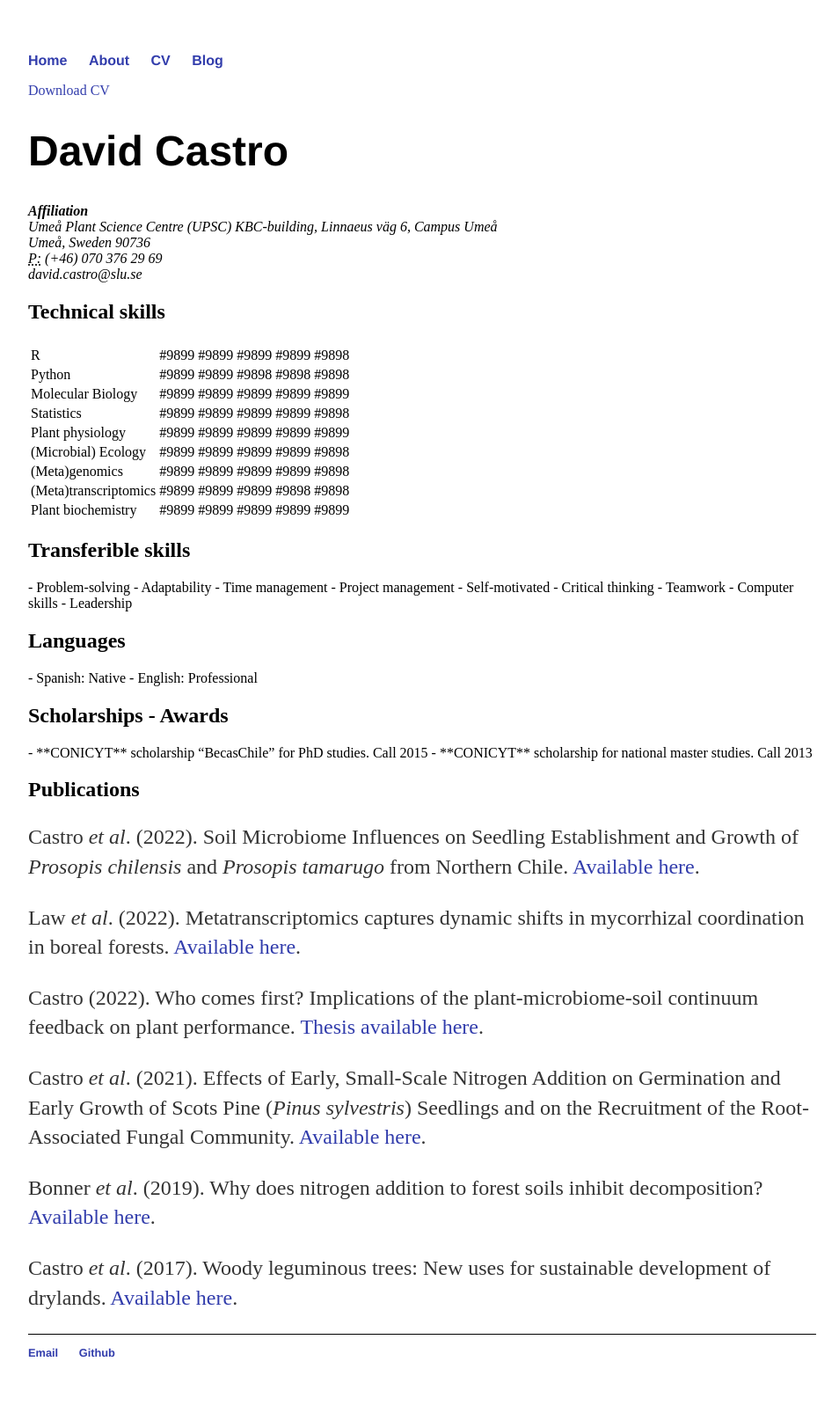
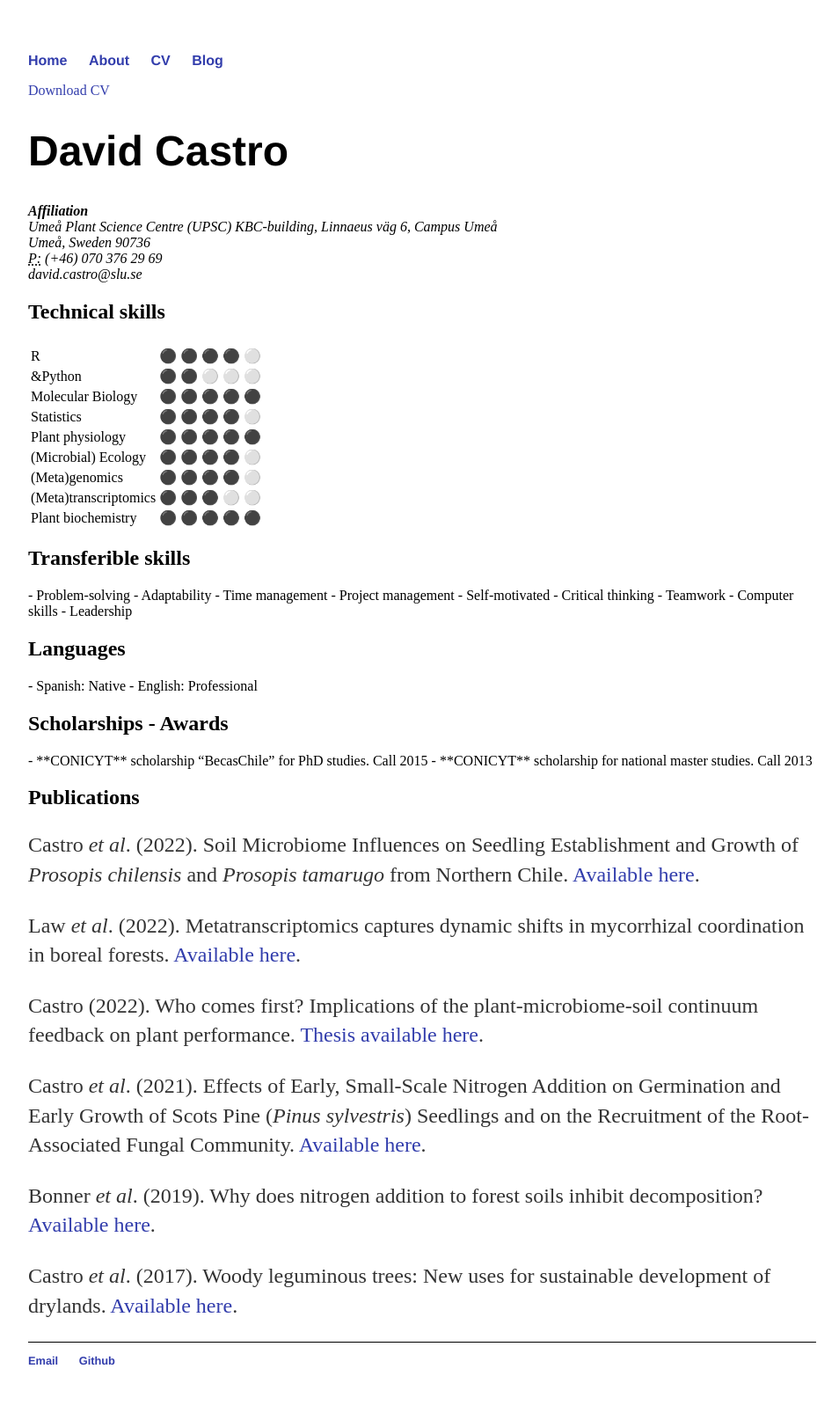
Before and after one commit to davcastrom/davcastrom.github.io, a Jekyll site: the page built from cv/index.html, in a window 1280 px wide. Shown: the whole page at 88% size, without its empty margins (160-1114 px from the left). Built offline with Jekyll 4.4.1, drawn with Linux system fonts in a browser that asks for light colours.

Commit message:
Update index.html

```diff
--- a/cv/index.html
+++ b/cv/index.html
@@ -27,75 +27,75 @@ title: David Castro CV
 	</tr>
 	<tr>
 	  <td>R</td>
-	  <td>#9899</td>
-	  <td>#9899</td>
-	  <td>#9899</td>
-	  <td>#9899</td>
-	  <td>#9898</td>
+	  <td>&#9899</td>
+	  <td>&#9899</td>
+	  <td>&#9899</td>
+	  <td>&#9899</td>
+	  <td>&#9898</td>
 	</tr>
 	<tr>
-		<td>Python</td>
-		<td>#9899</td>
-		<td>#9899</td>
-		<td>#9898</td>
-		<td>#9898</td>
-		<td>#9898</td>
+		<td>&Python</td>
+		<td>&#9899</td>
+		<td>&#9899</td>
+		<td>&#9898</td>
+		<td>&#9898</td>
+		<td>&#9898</td>
 	  </tr>
 	  <tr>
 		<td>Molecular Biology</td>
-		<td>#9899</td>
-		<td>#9899</td>
-		<td>#9899</td>
-		<td>#9899</td>
-		<td>#9899</td>
+		<td>&#9899</td>
+		<td>&#9899</td>
+		<td>&#9899</td>
+		<td>&#9899</td>
+		<td>&#9899</td>
 	  </tr>
 	  <tr>
 		<td>Statistics</td>
-		<td>#9899</td>
-		<td>#9899</td>
-		<td>#9899</td>
-		<td>#9899</td>
-		<td>#9898</td>
+		<td>&#9899</td>
+		<td>&#9899</td>
+		<td>&#9899</td>
+		<td>&#9899</td>
+		<td>&#9898</td>
 	  </tr>
 	  <tr>
 		<td>Plant physiology</td>
-		<td>#9899</td>
-		<td>#9899</td>
-		<td>#9899</td>
-		<td>#9899</td>
-		<td>#9899</td>
+		<td>&#9899</td>
+		<td>&#9899</td>
+		<td>&#9899</td>
+		<td>&#9899</td>
+		<td>&#9899</td>
 	  </tr>
 	  <tr>
 		<td>(Microbial) Ecology</td>
-		<td>#9899</td>
-		<td>#9899</td>
-		<td>#9899</td>
-		<td>#9899</td>
-		<td>#9898</td>
+		<td>&#9899</td>
+		<td>&#9899</td>
+		<td>&#9899</td>
+		<td>&#9899</td>
+		<td>&#9898</td>
 	  </tr>
 	  <tr>
 		<td>(Meta)genomics</td>
-		<td>#9899</td>
-		<td>#9899</td>
-		<td>#9899</td>
-		<td>#9899</td>
-		<td>#9898</td>
+		<td>&#9899</td>
+		<td>&#9899</td>
+		<td>&#9899</td>
+		<td>&#9899</td>
+		<td>&#9898</td>
 	  </tr>
 	  <tr>
 		<td>(Meta)transcriptomics</td>
-		<td>#9899</td>
-		<td>#9899</td>
-		<td>#9899</td>
-		<td>#9898</td>
-		<td>#9898</td>
+		<td>&#9899</td>
+		<td>&#9899</td>
+		<td>&#9899</td>
+		<td>&#9898</td>
+		<td>&#9898</td>
 	  </tr>
 	  <tr>
 		<td>Plant biochemistry</td>
-		<td>#9899</td>
-		<td>#9899</td>
-		<td>#9899</td>
-		<td>#9899</td>
-		<td>#9899</td>
+		<td>&#9899</td>
+		<td>&#9899</td>
+		<td>&#9899</td>
+		<td>&#9899</td>
+		<td>&#9899</td>
 	  </tr>
   </table>
 
```
